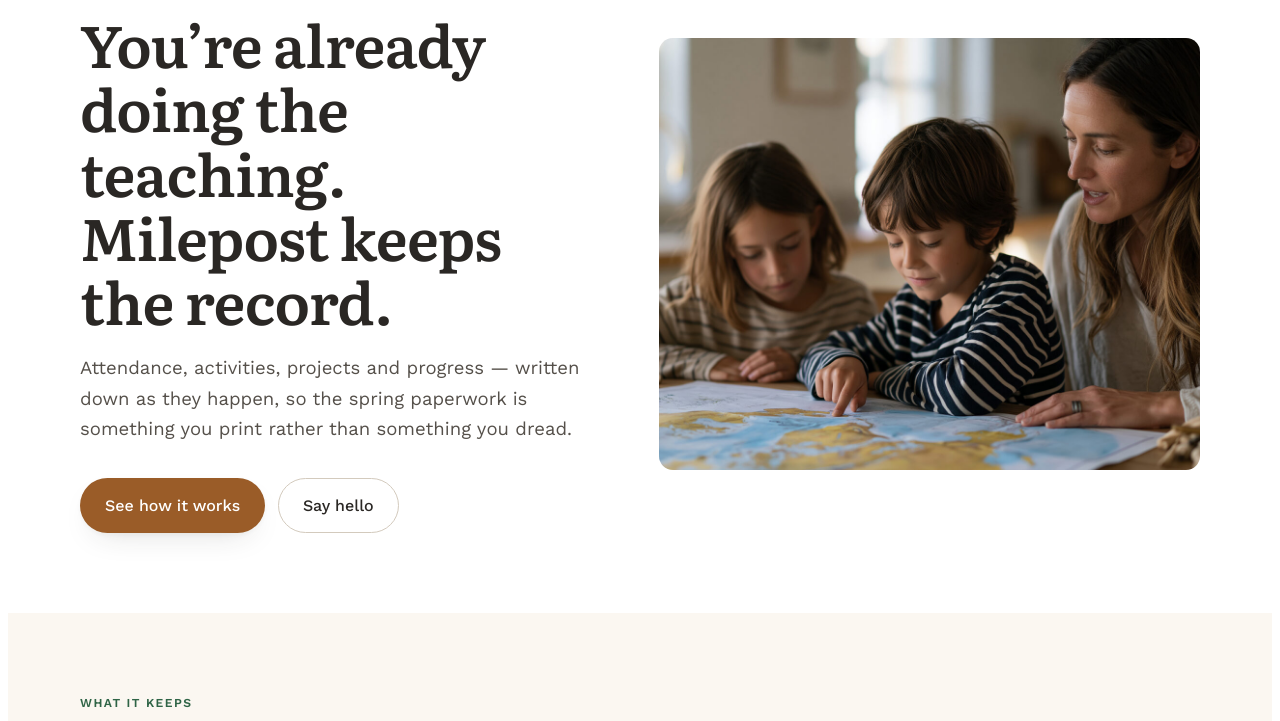
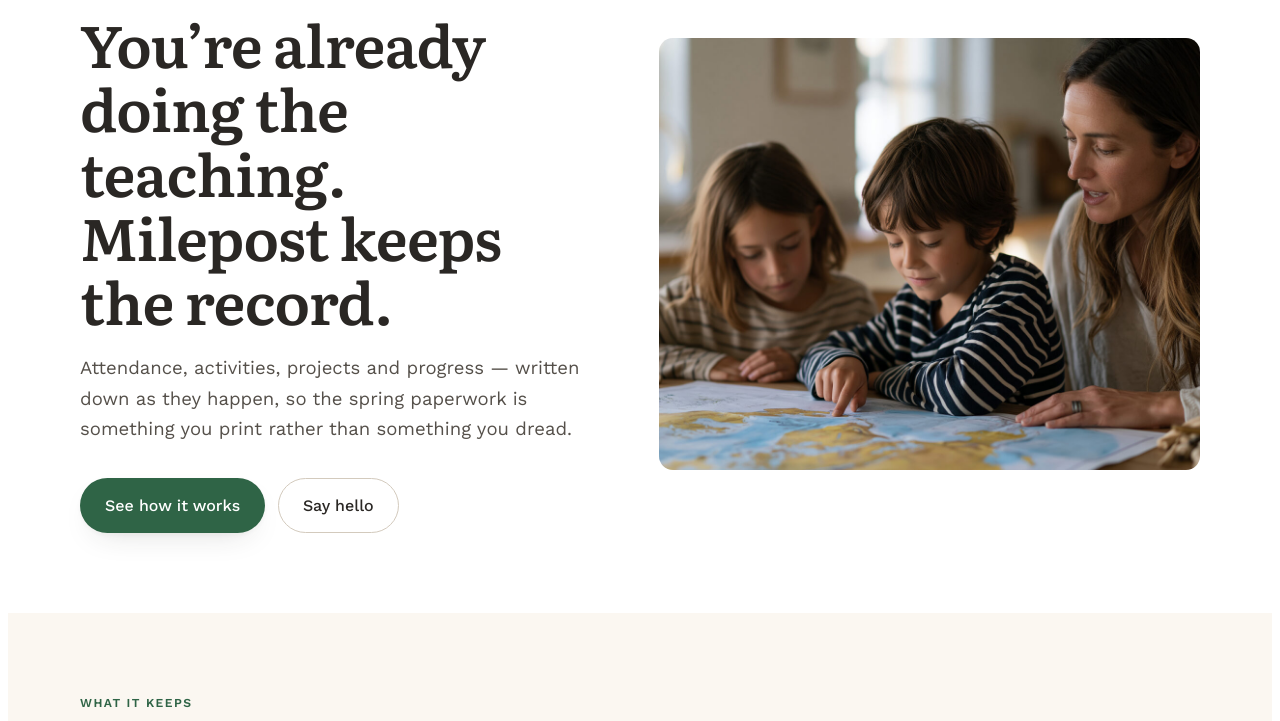
Before and after one commit to proteus375/milepost-site, a Django app: template templates/pages/home.html in a window 1280 px wide. Shown: the part 182-903 px from the top of the page. Run offline with Django 5.2, Linux system fonts and the light colour scheme; the template is opened without the code that fills it, so the values that code supplies are empty.

Commit message:
Move the actions from clay to green
The buttons are green now, which is what was asked for. What follows is
why they are not --green.

--green is #6FBF92, a display tone. White text on it lands at about
2.2:1, which fails AA by a wide margin and would have made every button
on the page hard to read. Setting .btn-primary to var(--green) is the
obvious edit and the wrong one.

So the actions get their own tokens, on exactly the reasoning that
darkened clay from its own display tone when clay carried them:

  --green-action      #2F6446   white text ~6.9:1
  --green-action-tint #3E8159   hover, lighter, still ~4.7:1

Anything lighter than the tint stops passing, and the CSS says so where
someone would be tempted to nudge it.

Also changed:

  - The focus ring, from clay to the action green. A clay ring around a
    green button reads as a bug rather than as a choice.
  - .btn-primary gains a hover background. --clay-tint had been defined
    and never used, so primary buttons had no colour change on hover at
    all -- only the transform.

Clay does not disappear. It stays on nav hover and the attested chip,
which is what keeps the page from reading as a single hue and lets the
photographs set the temperature.

The palette comment is rewritten. It said green "never carries an
action" and "clay does the actions", and both are now false -- a
stylesheet that lies about itself is worse than one with no comments at
all.

Co-Authored-By: Claude Opus 5 <noreply@anthropic.com>
Claude-Session: https://claude.ai/code/session_01J1guvNuuWX9Ux3d9KUFdwP

```diff
--- a/static/css/site.css
+++ b/static/css/site.css
@@ -13,18 +13,28 @@
     --muted:        #857E75;
     --rule:         #E8E2D9;
     --rule-strong:  #D3CABD;
-    /* Green runs through the page as a quiet identity colour -- the
-       marker, the section eyebrows, the pull-quote rule, the transcript
-       band and the footer -- but it never carries an action and it is
-       never the ground. Clay does the actions. */
+    /* Green runs through the page as the identity colour -- the marker,
+       the section eyebrows, the pull-quote rule, the transcript band, the
+       footer -- and it now carries the actions too. It is still never the
+       ground. */
     --green:        #6FBF92;
     --green-ink:    #2F6446;
     --green-soft:   #EAF4EE;
     --green-wash:   #F2F7F3;
     --green-band:   #EDF4EF;
-    /* Clay carries the actions instead -- warmer, and it lets the
-       photographs rather than a brand colour set the temperature.
-       Darkened from the display tone so white text on it clears 4.5:1. */
+    /* THE ACTION GREEN IS NOT --green, AND CANNOT BE.
+       --green is a display tone: white text on #6FBF92 lands at about
+       2.2:1, which fails AA by a wide margin and would make every button
+       on the page hard to read. So the buttons take their own darker
+       token, on the same reasoning that darkened clay from its display
+       tone. White on #2F6446 is about 6.9:1; the hover tint is lighter,
+       as a hover should be, and still clears AA at about 4.7:1. Anything
+       lighter than the tint stops passing -- check before changing. */
+    --green-action:      #2F6446;
+    --green-action-tint: #3E8159;
+    /* Clay stays as a secondary accent -- nav hover, the attested chip --
+       rather than disappearing. It is what keeps the page from reading as
+       one hue, and it lets the photographs set the temperature. */
     --clay:         #9A5C28;
     --clay-tint:    #B5713C;
     --clay-soft:    #F7EBE0;
@@ -65,7 +75,7 @@
   }
 
   :where(a, button):focus-visible {
-    outline: 2px solid var(--clay); outline-offset: 3px; border-radius: 4px;
+    outline: 2px solid var(--green-action); outline-offset: 3px; border-radius: 4px;
   }
 
   /* --- photo slots ------------------------------------------------
@@ -132,9 +142,10 @@
     border: 1.5px solid transparent; transition: transform .15s ease;
   }
   .btn:hover { transform: translateY(-1px); }
-  .btn-primary { background: var(--clay); color: #fff; box-shadow: var(--shadow-soft); }
+  .btn-primary { background: var(--green-action); color: #fff; box-shadow: var(--shadow-soft); }
+  .btn-primary:hover { background: var(--green-action-tint); }
   .btn-ghost { border-color: var(--rule-strong); color: var(--ink); background: var(--surface); }
-  .btn-ghost:hover { border-color: var(--clay); color: var(--clay); }
+  .btn-ghost:hover { border-color: var(--green-action); color: var(--green-action); }
   /* --- hero ------------------------------------------------------- */
   .hero { padding-block: clamp(2.5rem, 6vw, 4.5rem) clamp(3rem, 7vw, 5rem); }
   .hero-grid { display: grid; gap: clamp(2.5rem, 5vw, 4rem); align-items: center; }
```
